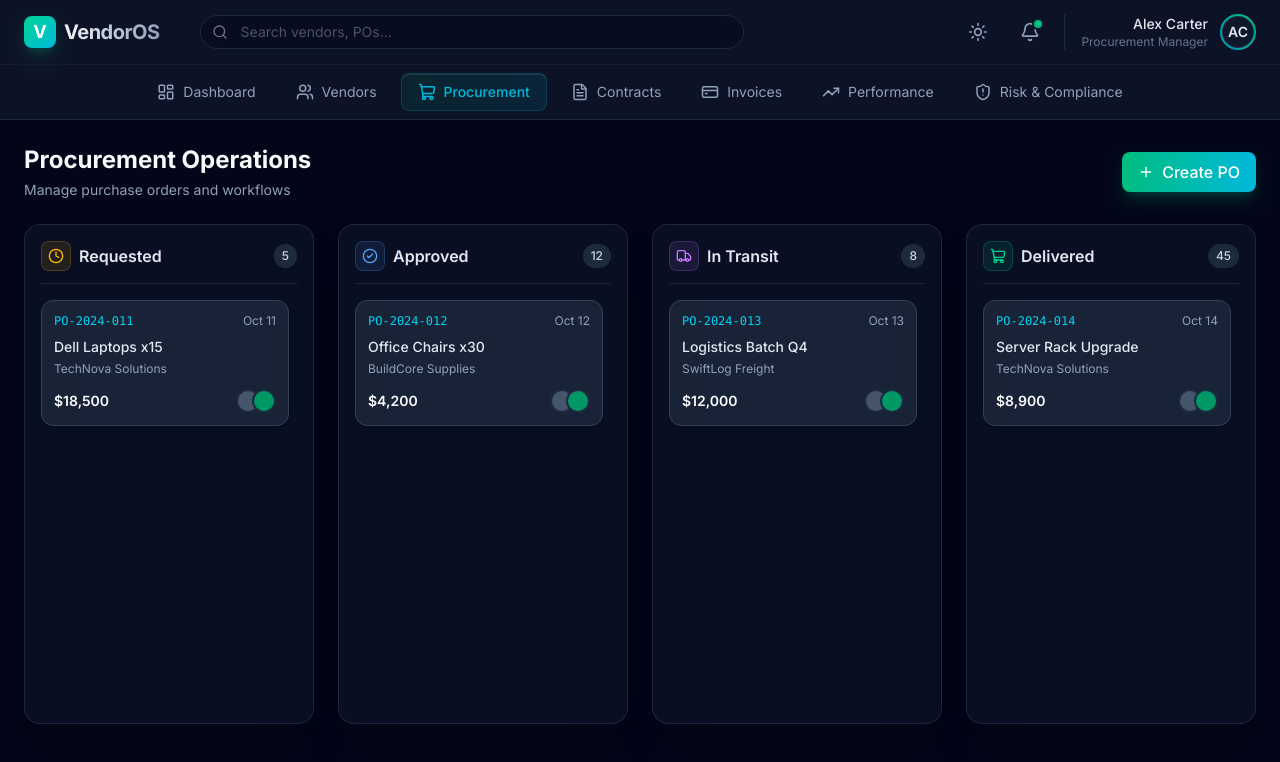
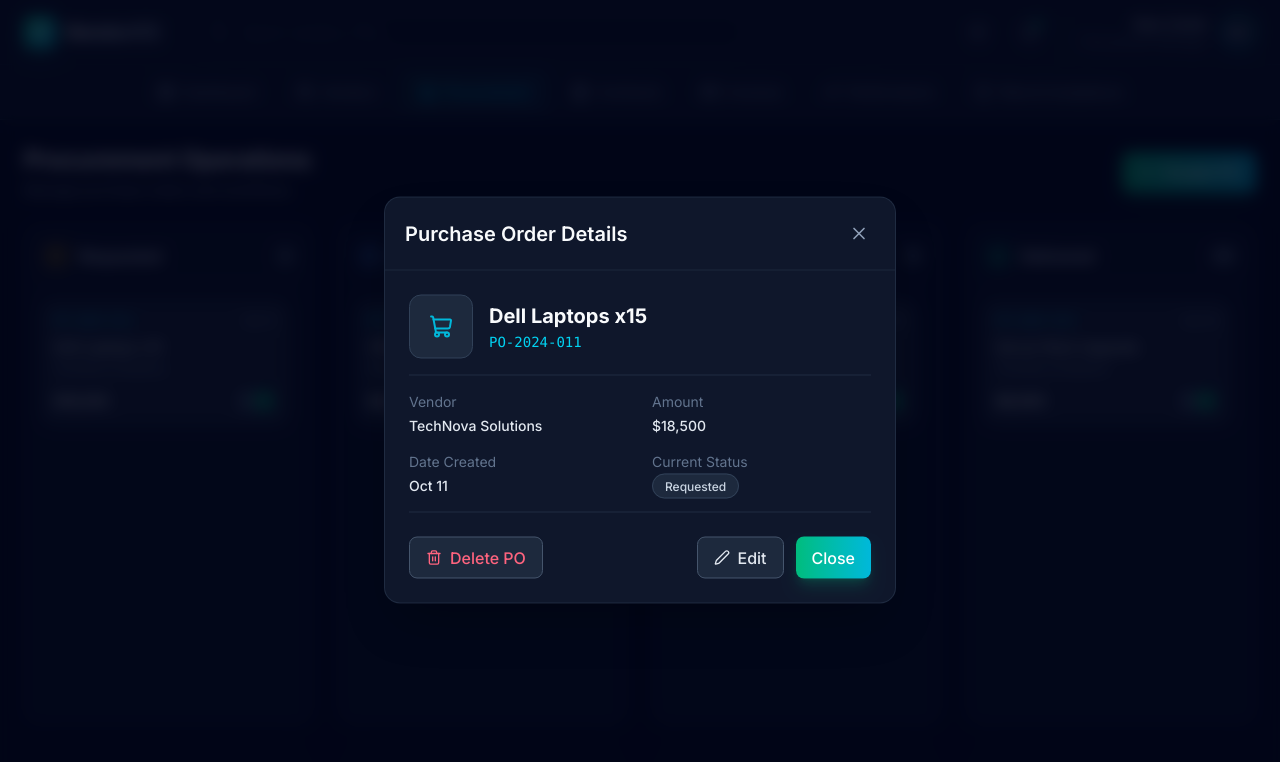
Before and after one commit to Jeevan0413/vendor2, a React (Vite) app: page /procurement in a window 1280 px wide. Both pictures are taken after a click on the element 165 px from the left and 363 px from the top of the page. Shown: the top 762 px of the page. Built offline with nearby package versions, Linux system fonts and the light colour scheme.

Commit message:
feat: implement view, edit, delete functionality for purchase orders

```diff
--- a/src/pages/Procurement.jsx
+++ b/src/pages/Procurement.jsx
@@ -1,6 +1,6 @@
 import { useState } from 'react';
 import { motion } from 'framer-motion';
-import { ShoppingCart, Clock, CheckCircle2, Truck, Plus } from 'lucide-react';
+import { ShoppingCart, Clock, CheckCircle2, Truck, Plus, Trash2, Edit2 } from 'lucide-react';
 import { useAppStore } from '../store/useAppStore';
 import Modal from '../components/Modal';
 
@@ -15,8 +15,11 @@
   const { searchQuery } = useAppStore();
   const [pos, setPos] = useState(SEED_POS);
   const [isAddPOOpen, setIsAddPOOpen] = useState(false);
+  const [isViewPOOpen, setIsViewPOOpen] = useState(false);
+  const [isEditPOOpen, setIsEditPOOpen] = useState(false);
+  const [selectedPO, setSelectedPO] = useState(null);
 
-  const [newPO, setNewPO] = useState({ vendor: '', item: '', amount: '' });
+  const [newPO, setNewPO] = useState({ vendor: '', item: '', amount: '', status: 'Requested' });
 
   const handleAddPO = (e) => {
     e.preventDefault();
@@ -29,8 +32,36 @@
       status: 'Requested',
     };
     setPos([poToAdd, ...pos]);
-    setNewPO({ vendor: '', item: '', amount: '' });
+    setPos([poToAdd, ...pos]);
+    setNewPO({ vendor: '', item: '', amount: '', status: 'Requested' });
     setIsAddPOOpen(false);
+  };
+
+  const handleDeletePO = (id) => {
+    if (window.confirm('Are you sure you want to delete this Purchase Order?')) {
+      setPos(pos.filter(po => po.id !== id));
+      setIsViewPOOpen(false);
+    }
+  };
+
+  const openEditPO = (po) => {
+    setNewPO({
+      ...po,
+      amount: po.amount.replace(/[^0-9.]/g, '') // strip $ and commas for editing
+    });
+    setIsViewPOOpen(false);
+    setIsEditPOOpen(true);
+  };
+
+  const handleEditPO = (e) => {
+    e.preventDefault();
+    const updatedPO = {
+      ...newPO,
+      amount: newPO.amount.includes('$') ? newPO.amount : `$${parseFloat(newPO.amount || 0).toLocaleString(undefined, {minimumFractionDigits: 2})}`
+    };
+    setPos(pos.map(p => p.id === newPO.id ? updatedPO : p));
+    setNewPO({ vendor: '', item: '', amount: '', status: 'Requested' });
+    setIsEditPOOpen(false);
   };
 
   const filteredPOs = pos.filter(po =>
@@ -78,7 +109,11 @@
 
             <div className="flex-1 overflow-y-auto space-y-3 pr-2 custom-scrollbar">
               {filteredPOs.filter(po => po.status === col.title).map((card) => (
-                <div key={card.id} className="bg-slate-800/80 p-3 rounded-xl border border-slate-700 hover:border-slate-600 cursor-pointer transition-colors shadow-sm">
+                <div
+                  key={card.id}
+                  onClick={() => { setSelectedPO(card); setIsViewPOOpen(true); }}
+                  className="bg-slate-800/80 p-3 rounded-xl border border-slate-700 hover:border-slate-600 cursor-pointer transition-colors shadow-sm"
+                >
                   <div className="flex justify-between items-start mb-2">
                     <span className="text-xs font-mono text-cyan-400">{card.id}</span>
                     <span className="text-xs text-slate-400">{card.date}</span>
@@ -140,6 +175,94 @@
           </div>
         </form>
       </Modal>
+
+      <Modal isOpen={isViewPOOpen} onClose={() => setIsViewPOOpen(false)} title="Purchase Order Details">
+        {selectedPO && (
+          <div className="space-y-4">
+            <div className="flex items-center space-x-4 border-b border-slate-700/50 pb-4">
+              <div className="w-16 h-16 rounded-xl bg-slate-800 border border-slate-700 flex items-center justify-center shrink-0">
+                <ShoppingCart className="text-cyan-500" size={24} />
+              </div>
+              <div>
+                <h3 className="text-xl font-bold text-slate-50">{selectedPO.item}</h3>
+                <p className="text-sm text-cyan-400 font-mono mt-0.5">{selectedPO.id}</p>
+              </div>
+            </div>
+
+            <div className="grid grid-cols-2 gap-y-4 gap-x-6 text-sm">
+              <div>
+                <p className="text-slate-500 mb-1">Vendor</p>
+                <p className="text-slate-200 font-medium">{selectedPO.vendor}</p>
+              </div>
+              <div>
+                <p className="text-slate-500 mb-1">Amount</p>
+                <p className="text-slate-200 font-medium">{selectedPO.amount}</p>
+              </div>
+              <div>
+                <p className="text-slate-500 mb-1">Date Created</p>
+                <p className="text-slate-200 font-medium">{selectedPO.date}</p>
+              </div>
+              <div>
+                <p className="text-slate-500 mb-1">Current Status</p>
+                <span className="bg-slate-800 text-slate-300 py-1 px-3 rounded-full text-xs font-medium border border-slate-700">
+                  {selectedPO.status}
+                </span>
+              </div>
+            </div>
+            <div className="pt-6 flex justify-between items-center border-t border-slate-700/50 mt-4">
+              <button onClick={() => handleDeletePO(selectedPO.id)} className="btn-secondary text-rose-400 hover:text-rose-300 hover:border-rose-500/50 flex items-center">
+                <Trash2 size={16} className="mr-2" />
+                Delete PO
+              </button>
+              <div className="flex gap-3">
+                <button onClick={() => openEditPO(selectedPO)} className="btn-secondary flex items-center">
+                  <Edit2 size={16} className="mr-2" />
+                  Edit
+                </button>
+                <button onClick={() => setIsViewPOOpen(false)} className="btn-primary">Close</button>
+              </div>
+            </div>
+          </div>
+        )}
+      </Modal>
+
+      <Modal isOpen={isEditPOOpen} onClose={() => { setIsEditPOOpen(false); setNewPO({ vendor: '', item: '', amount: '', status: 'Requested' }); }} title="Edit Purchase Order">
+        <form className="space-y-4" onSubmit={handleEditPO}>
+          <div className="grid grid-cols-1 sm:grid-cols-2 gap-4">
+            <div className="col-span-2">
+              <label className="block text-sm font-medium text-slate-300 mb-1">Vendor *</label>
+              <select className="input-field" required value={newPO.vendor} onChange={(e) => setNewPO({...newPO, vendor: e.target.value})}>
+                <option value="">Select Vendor...</option>
+                <option>TechNova Solutions</option>
+                <option>BuildCore Supplies</option>
+                <option>SwiftLog Freight</option>
+                <option>MedEquip Global</option>
+              </select>
+            </div>
+            <div className="col-span-2">
+              <label className="block text-sm font-medium text-slate-300 mb-1">Item Description *</label>
+              <input type="text" className="input-field" required placeholder="What are you purchasing?" value={newPO.item} onChange={(e) => setNewPO({...newPO, item: e.target.value})} />
+            </div>
+            <div>
+              <label className="block text-sm font-medium text-slate-300 mb-1">Status</label>
+              <select className="input-field" value={newPO.status} onChange={(e) => setNewPO({...newPO, status: e.target.value})}>
+                <option>Requested</option>
+                <option>Approved</option>
+                <option>In Transit</option>
+                <option>Delivered</option>
+              </select>
+            </div>
+            <div>
+              <label className="block text-sm font-medium text-slate-300 mb-1">Unit Price ($)</label>
+              <input type="number" min="0" step="0.01" className="input-field" placeholder="0.00" value={newPO.amount} onChange={(e) => setNewPO({...newPO, amount: e.target.value})} />
+            </div>
+          </div>
+          <div className="pt-4 flex justify-end gap-3 border-t border-slate-700/50 mt-4">
+            <button type="button" onClick={() => { setIsEditPOOpen(false); setNewPO({ vendor: '', item: '', amount: '', status: 'Requested' }); }} className="btn-secondary">Cancel</button>
+            <button type="submit" className="btn-primary">Save Changes</button>
+          </div>
+        </form>
+      </Modal>
     </motion.div>
   );
 };
```
